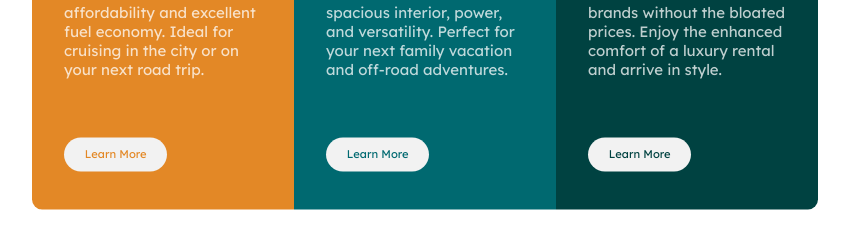
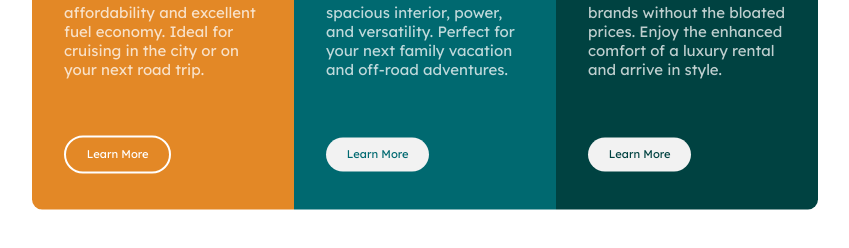
Before and after one commit to Mayurtm29/3-column-preview-card-component, a plain HTML site: page index.html in a window 1280 px wide. In both pictures the pointer is over the link 330 px from the left and 534 px from the top of the page. Shown: the part 380-628 px from the top of the page, without its empty margins (215-1064 px from the left). Drawn offline with Linux system fonts and the light colour scheme.

Commit message:
initial commit

```diff
--- a/css/style.css
+++ b/css/style.css
@@ -50,6 +50,11 @@ font-family: 'Lexend Deca', sans-serif; */
     text-decoration: none;
     padding: 0.6rem 1.3rem;
 }
+.card a:hover{
+    background-color: transparent;
+    border: 2px solid #fff;
+    color: #fff;
+}
 
 .card1 {
     background-color: hsl(31, 77%, 52%);
```
